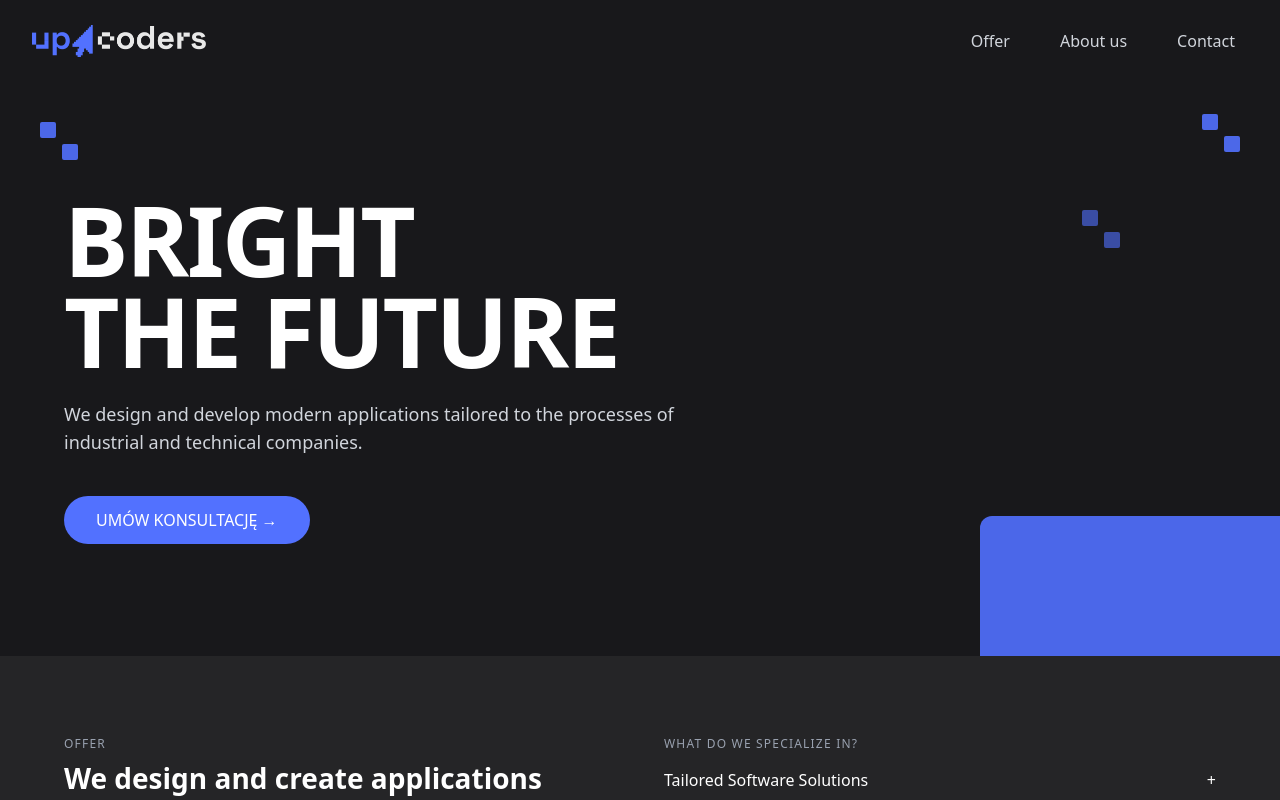
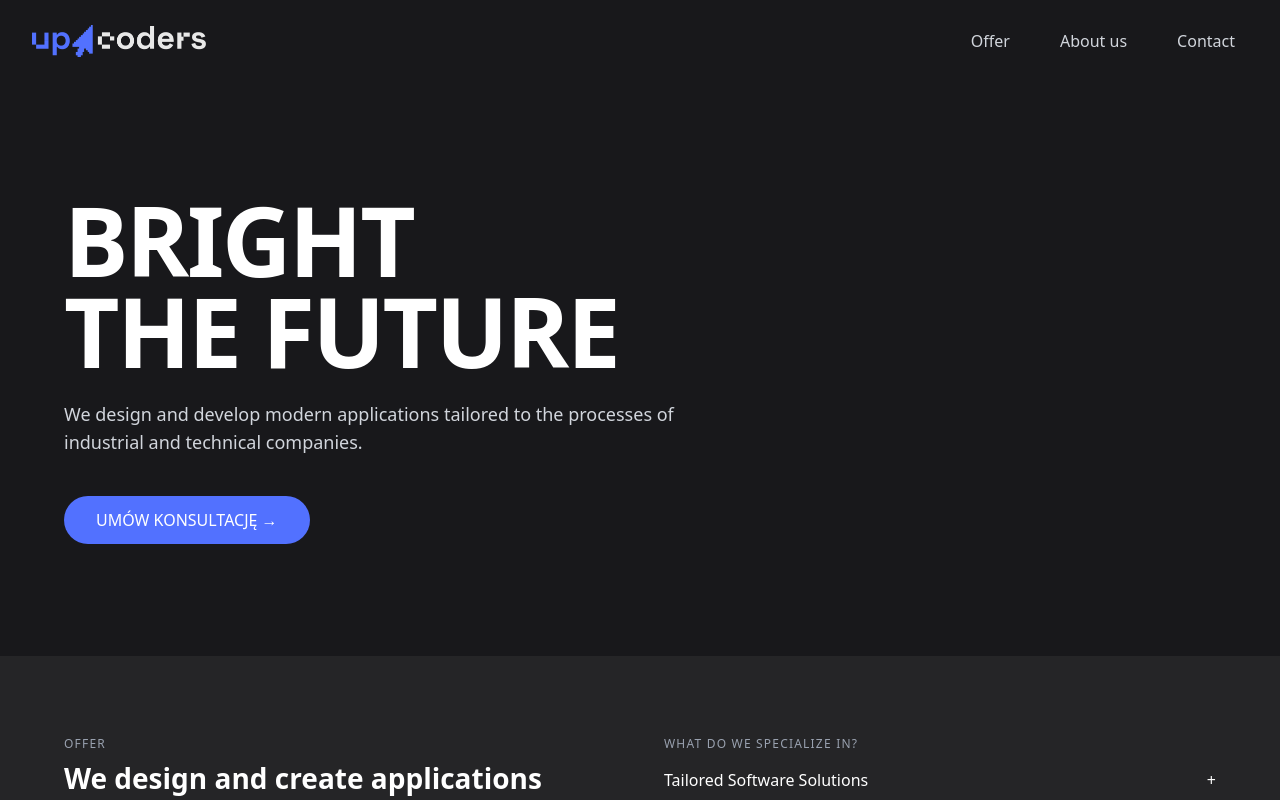
Before and after one commit to upcoders-cloud/upcoders-website, a React (Vite) app: page /1 in a window 1280 px wide. Shown: the top 800 px of the page. Built offline with nearby package versions, Linux system fonts and the light colour scheme.

Commit message:
Project directory easy refactor

```diff
--- a/src/components/decor/DiagonalPair.jsx
+++ b/src/components/Decor/DiagonalPair.jsx
@@ -1,7 +1,6 @@
 import React from "react";
 import PixelGrid from "./PixelGrid";
 
-/** 2 kwadraty po przekątnej (↘). Obróć kontenerem, by zmienić kierunek. */
 export default function DiagonalPair(props) {
   const matrix = [
     [1,0],
@@ -10,7 +9,7 @@ export default function DiagonalPair(props) {
   return (
     <PixelGrid
       matrix={matrix}
-      size={props.size ?? 16}    // nieco większe jak prosiłeś
+      size={props.size ?? 16}
       gap={props.gap ?? 6}
       color={props.color ?? "bg-primary"}
       className={props.className}
--- a/src/components/decor/ZigZag5.jsx
+++ b/src/components/Decor/ZigZag5.jsx
@@ -1,9 +1,7 @@
 import React from "react";
 import PixelGrid from "./PixelGrid";
 
-/** 5 kwadratów w „ząbek”, jak w Twoim projekcie */
 export default function ZigZag5(props) {
-  // Dwie rzędy, naprzemienny wzór 10101 / 01010
   const matrix = [
     [0,1,0,1,0],
     [1,0,1,0,1],
@@ -11,7 +9,7 @@ export default function ZigZag5(props) {
   return (
     <PixelGrid
       matrix={matrix}
-      size={props.size ?? 14}    // trochę większe „piksele”
+      size={props.size ?? 14}
       gap={props.gap ?? 6}
       color={props.color ?? "bg-primary"}
       className={props.className}
--- a/src/components/Hero.jsx
+++ b/src/components/Hero/Hero.jsx
@@ -1,16 +1,16 @@
 import React from "react";
-import ZigZag5 from "./decor/ZigZag5";
-import DiagonalPair from "./decor/DiagonalPair";
+import ZigZag5 from "../Decor/ZigZag5.jsx";
+import DiagonalPair from "../Decor/DiagonalPair.jsx";
 
 export default function Hero() {
   return (
     <section className="relative overflow-hidden bg-bg-1 text-white px-6 md:px-10 py-20 md:py-28">
       {/* Dekoracje */}
-      <DiagonalPair className="absolute left-6 md:left-10 top-10 opacity-90" />
-      <DiagonalPair className="absolute right-6 md:right-10 top-8 opacity-90" />
-      <DiagonalPair className="absolute right-24 md:right-40 top-32 opacity-60 rotate-180" />
+      {/*<DiagonalPair className="absolute left-6 md:left-10 top-10 opacity-90" />*/}
+      {/*<DiagonalPair className="absolute right-6 md:right-10 top-8 opacity-90" />*/}
+      {/*<DiagonalPair className="absolute right-24 md:right-40 top-32 opacity-60 rotate-180" />*/}
       {/* niebieski „blok” w prawym-dolnym rogu hero */}
-      <div className="hidden md:block absolute -right-10 bottom-0 w-[340px] h-[140px] bg-primary/90 rounded-tl-xl" />
+      {/*<div className="hidden md:block absolute -right-10 bottom-0 w-[340px] h-[140px] bg-primary/90 rounded-tl-xl" />*/}
 
       <div className="max-w-6xl mx-auto">
         <h1 className="text-5xl md:text-7xl lg:text-8xl font-extrabold leading-[0.95] tracking-tight">
--- a/src/components/Navbar.jsx
+++ b/src/components/Navbar/Navbar.jsx
@@ -1,5 +1,5 @@
 import React from "react";
-import Logo from "../assets/uc-logo.png";
+import Logo from "../../assets/uc-logo.png";
 
 const NavElement = [
   { href: "#offer", label: "Offer" },
--- a/src/components/Offer.jsx
+++ b/src/components/Offer/Offer.jsx
@@ -1,5 +1,5 @@
 import React from "react";
-import ZigZag5 from "./decor/ZigZag5";
+import ZigZag5 from "../Decor/ZigZag5.jsx";
 
 export default function Offer() {
   return (
```
Also changed, not shown: src/App.jsx (+8 -7 lines), src/components/Contact/Contact.jsx (renamed from src/components/Contact.jsx), src/components/Decor/PixelGrid.jsx (renamed from src/components/decor/PixelGrid.jsx), src/components/Footer/Footer.jsx (renamed from src/components/Footer.jsx), src/components/Separator/Separator.jsx (renamed from src/components/Separator.jsx), src/components/Separator/Separator.module.css (renamed from src/components/Separator.module.css), src/components/Team/Team.jsx (renamed from src/components/Team.jsx).
